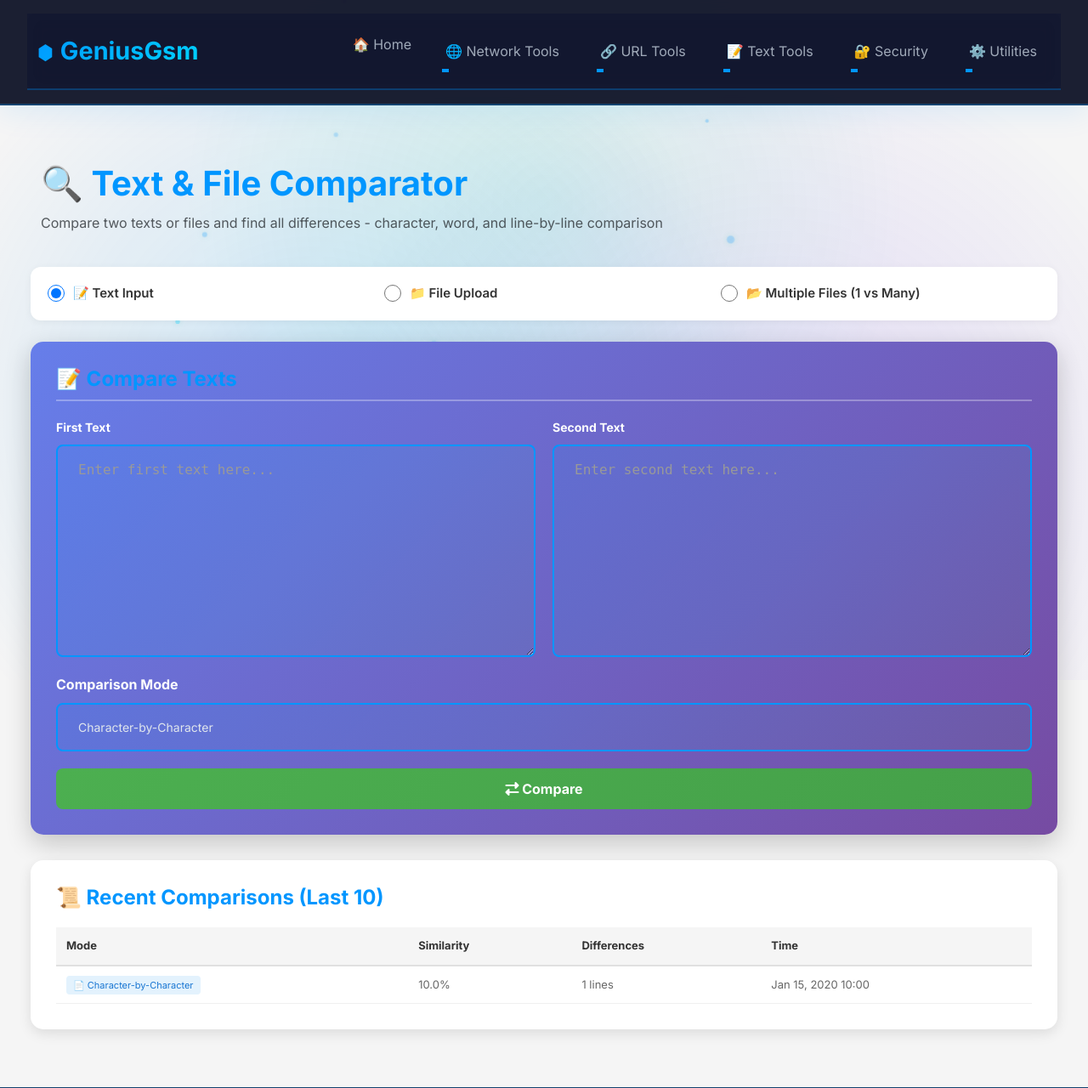
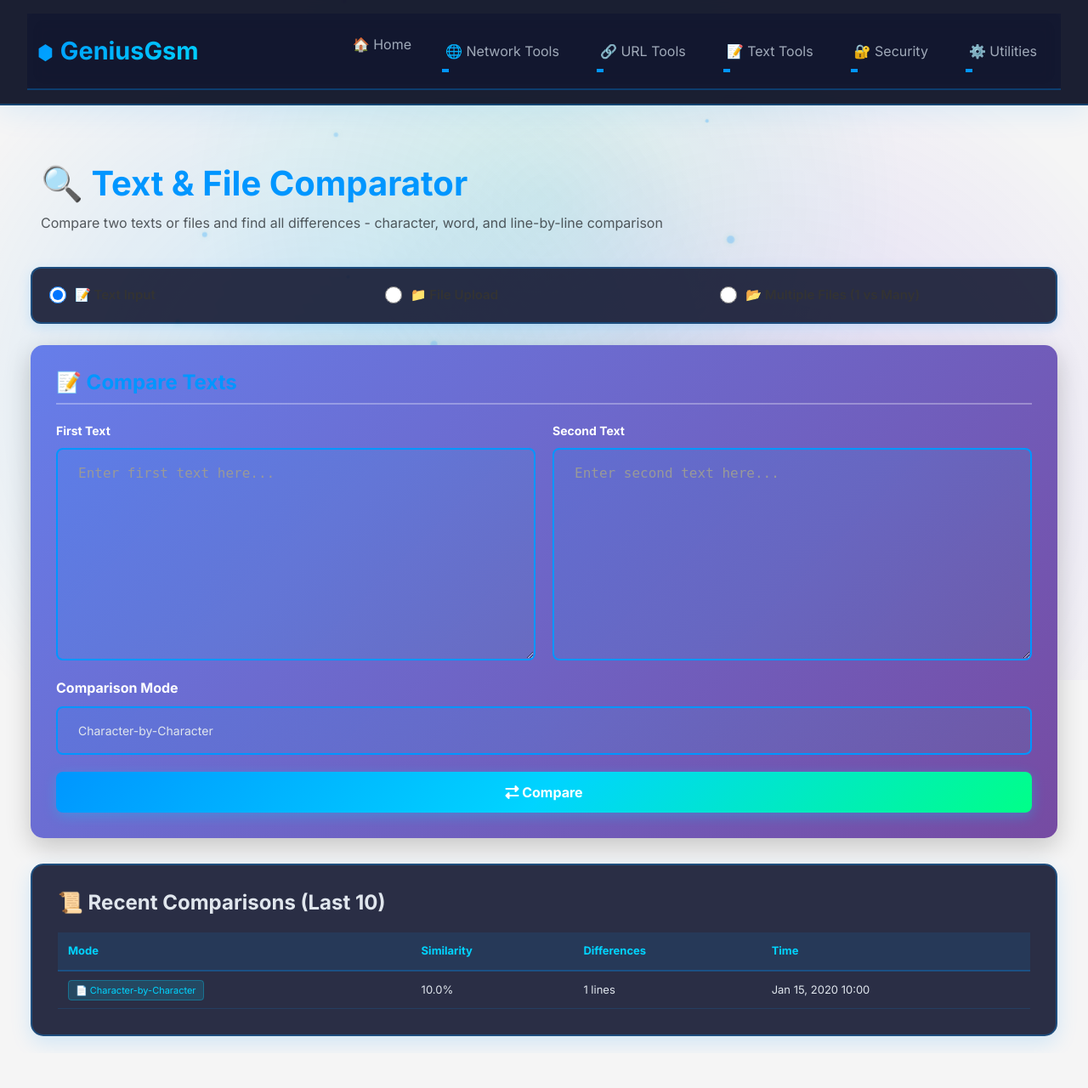
Before and after one commit to palgsm/GeniusGsm, a Django app: page /comparator/ in a window 1280 px wide. Shown: the top 1280 px of the page at 85% size. Run offline with Django 5.2, Linux system fonts and the light colour scheme; tables that the repository leaves empty hold one stand-in row (values such as "Sample post").

Commit message:
🎨 Unified Theme: Apply consistent colors to Text Comparator - dark backgrounds with blue/cyan borders and accents

```diff
--- a/src/textcomparator/templates/textcomparator/index.html
+++ b/src/textcomparator/templates/textcomparator/index.html
@@ -16,10 +16,11 @@
         display: flex;
         gap: 20px;
         margin-bottom: 25px;
-        background: white;
+        background: rgba(20, 25, 50, 0.9);
+        border: 2px solid rgba(0, 150, 255, 0.3);
         padding: 20px;
         border-radius: 12px;
-        box-shadow: 0 2px 10px rgba(0, 0, 0, 0.05);
+        box-shadow: 0 4px 15px rgba(0, 150, 255, 0.15);
     }
 
     .input-option {
@@ -234,7 +235,7 @@
     }
 
     .comparison-button {
-        background: linear-gradient(135deg, #4CAF50 0%, #45a049 100%);
+        background: linear-gradient(135deg, #0096ff 0%, #00d4ff 50%, #00ff88 100%);
         color: white;
         border: none;
         padding: 12px 30px;
@@ -244,18 +245,20 @@
         cursor: pointer;
         transition: all 0.3s;
         width: 100%;
+        box-shadow: 0 4px 15px rgba(0, 212, 255, 0.3);
     }
 
     .comparison-button:hover {
-        box-shadow: 0 5px 15px rgba(76, 175, 80, 0.4);
+        box-shadow: 0 8px 25px rgba(0, 212, 255, 0.5);
         transform: translateY(-2px);
     }
 
     .results-section {
-        background: white;
+        background: rgba(20, 25, 50, 0.9);
+        border: 2px solid rgba(0, 150, 255, 0.3);
         border-radius: 15px;
         padding: 30px;
-        box-shadow: 0 5px 15px rgba(0, 0, 0, 0.1);
+        box-shadow: 0 8px 25px rgba(0, 150, 255, 0.15);
         margin-top: 30px;
     }
 
@@ -318,32 +331,38 @@
     }
 
     .stat-box {
-        background: linear-gradient(135deg, #f5f5f5 0%, #e0e0e0 100%);
+        background: rgba(0, 150, 255, 0.1);
+        border: 2px solid rgba(0, 150, 255, 0.3);
         padding: 15px;
         border-radius: 10px;
         text-align: center;
-        border-left: 4px solid #667eea;
+        border-left: 4px solid #0096ff;
     }
 
     .stat-value {
         font-size: 28px;
         font-weight: 700;
-        color: #667eea;
+        color: #00d4ff;
     }
 
     .stat-label {
         font-size: 12px;
-        color: #666;
+        color: var(--text-muted);
         margin-top: 5px;
         text-transform: uppercase;
     }
 
     .history-section {
-        background: white;
+        background: rgba(20, 25, 50, 0.9);
+        border: 2px solid rgba(0, 150, 255, 0.3);
         border-radius: 15px;
         padding: 30px;
-        box-shadow: 0 5px 15px rgba(0, 0, 0, 0.1);
+        box-shadow: 0 8px 25px rgba(0, 150, 255, 0.15);
         margin-top: 30px;
+    }
+
+    .history-section h3 {
+        color: var(--text-light) !important;
     }
 
     .history-table {
@@ -353,41 +372,42 @@
     }
 
     .history-table th {
-        background: #f5f5f5;
+        background: rgba(0, 150, 255, 0.1);
         padding: 12px;
         text-align: left;
         font-weight: 700;
         font-size: 13px;
-        border-bottom: 2px solid #e0e0e0;
-        color: #333;
+        border-bottom: 2px solid rgba(0, 150, 255, 0.3);
+        color: #00d4ff;
     }
 
     .history-table td {
         padding: 12px;
-        border-bottom: 1px solid #f0f0f0;
+        border-bottom: 1px solid rgba(0, 150, 255, 0.15);
         font-size: 13px;
-        color: #666;
+        color: var(--text-light);
     }
 
     .history-table tr:hover {
-        background: #f9f9f9;
+        background: rgba(0, 150, 255, 0.08);
     }
 
     .history-badge {
         font-size: 11px;
         padding: 4px 8px;
         border-radius: 4px;
-        background: #e3f2fd;
-        color: #1976d2;
+        background: rgba(0, 212, 255, 0.15);
+        color: #00d4ff;
+        border: 1px solid rgba(0, 212, 255, 0.3);
     }
 
     .error-message {
-        background: #ffebee;
-        color: #c62828;
+        background: rgba(255, 68, 68, 0.1);
+        color: #ff6b6b;
         padding: 15px;
         border-radius: 8px;
         margin-bottom: 20px;
-        border-left: 4px solid #c62828;
+        border-left: 4px solid #ff6b6b;
     }
 
     @media (max-width: 768px) {
@@ -535,30 +555,30 @@
     <!-- Results -->
     {% if comparison_result %}
     <div class="results-section">
-        <h2 style="color: #333; margin-bottom: 20px;">📊 Comparison Results</h2>
+        <h2 style="color: var(--text-light); margin-bottom: 20px;">📊 Comparison Results</h2>
 
         {% if comparison_result.mode == 'multi' %}
             <!-- Multi-File Results -->
             <div class="results-header">
-                <h4 style="color: #333; margin: 0;">
-                    🔵 Base File: <strong style="color: #667eea;">{{ comparison_result.base_file_name }}</strong>
+                <h4 style="color: var(--text-light); margin: 0;">
+                    🔵 Base File: <strong style="color: #00d4ff;">{{ comparison_result.base_file_name }}</strong>
                 </h4>
             </div>
 
-            <div style="background: linear-gradient(135deg, #f5f5f5 0%, #e8e8e8 100%); padding: 20px; border-radius: 10px; margin-bottom: 20px;">
-                <h5 style="color: #333; margin-top: 0;">📋 Similarity Matrix (vs {{ comparison_result.total_files|add:-1 }} file{{ comparison_result.total_files|add:-1|pluralize }})</h5>
+            <div style="background: rgba(0, 150, 255, 0.08); border: 1px solid rgba(0, 150, 255, 0.2); padding: 20px; border-radius: 10px; margin-bottom: 20px;">
+                <h5 style="color: var(--text-light); margin-top: 0;">📋 Similarity Matrix (vs {{ comparison_result.total_files|add:-1 }} file{{ comparison_result.total_files|add:-1|pluralize }})</h5>
                 <table style="width: 100%; border-collapse: collapse;">
                     <thead>
-                        <tr style="background: white; border-bottom: 2px solid #d0d0d0;">
-                            <th style="padding: 12px; text-align: left; color: #333; font-weight: 700;">File Name</th>
-                            <th style="padding: 12px; text-align: center; color: #333; font-weight: 700;">Similarity %</th>
-                            <th style="padding: 12px; text-align: center; color: #333; font-weight: 700;">Status</th>
+                        <tr style="background: rgba(0, 150, 255, 0.1); border-bottom: 2px solid rgba(0, 150, 255, 0.3);">
+                            <th style="padding: 12px; text-align: left; color: #00d4ff; font-weight: 700;">File Name</th>
+                            <th style="padding: 12px; text-align: center; color: #00d4ff; font-weight: 700;">Similarity %</th>
+                            <th style="padding: 12px; text-align: center; color: #00d4ff; font-weight: 700;">Status</th>
                         </tr>
                     </thead>
                     <tbody>
                         {% for filename, similarity in comparison_result.similarity_data.items %}
-                        <tr style="border-bottom: 1px solid #e0e0e0; background: white;">
-                            <td style="padding: 12px; color: #666;">📄 {{ filename }}</td>
+                        <tr style="border-bottom: 1px solid rgba(0, 150, 255, 0.15); background: rgba(0, 150, 255, 0.05);">
+                            <td style="padding: 12px; color: var(--text-light);">📄 {{ filename }}</td>
                             <td style="padding: 12px; text-align: center;">
                                 <span style="{% if similarity >= 80 %}color: #4CAF50;{% elif similarity >= 50 %}color: #FF9800;{% else %}color: #F44336;{% endif %} font-weight: 700; font-size: 16px;">
                                     {{ similarity }}%
@@ -633,7 +653,7 @@
     <!-- History -->
     {% if history %}
     <div class="history-section">
-        <h3 style="color: #333; margin-bottom: 20px;">📜 Recent Comparisons (Last 10)</h3>
+        <h3 style="color: var(--text-light); margin-bottom: 20px;">📜 Recent Comparisons (Last 10)</h3>
         <table class="history-table">
             <thead>
                 <tr>
```
Also changed, not shown: other parts of src/textcomparator/templates/textcomparator/index.html (+20 -10 lines).
